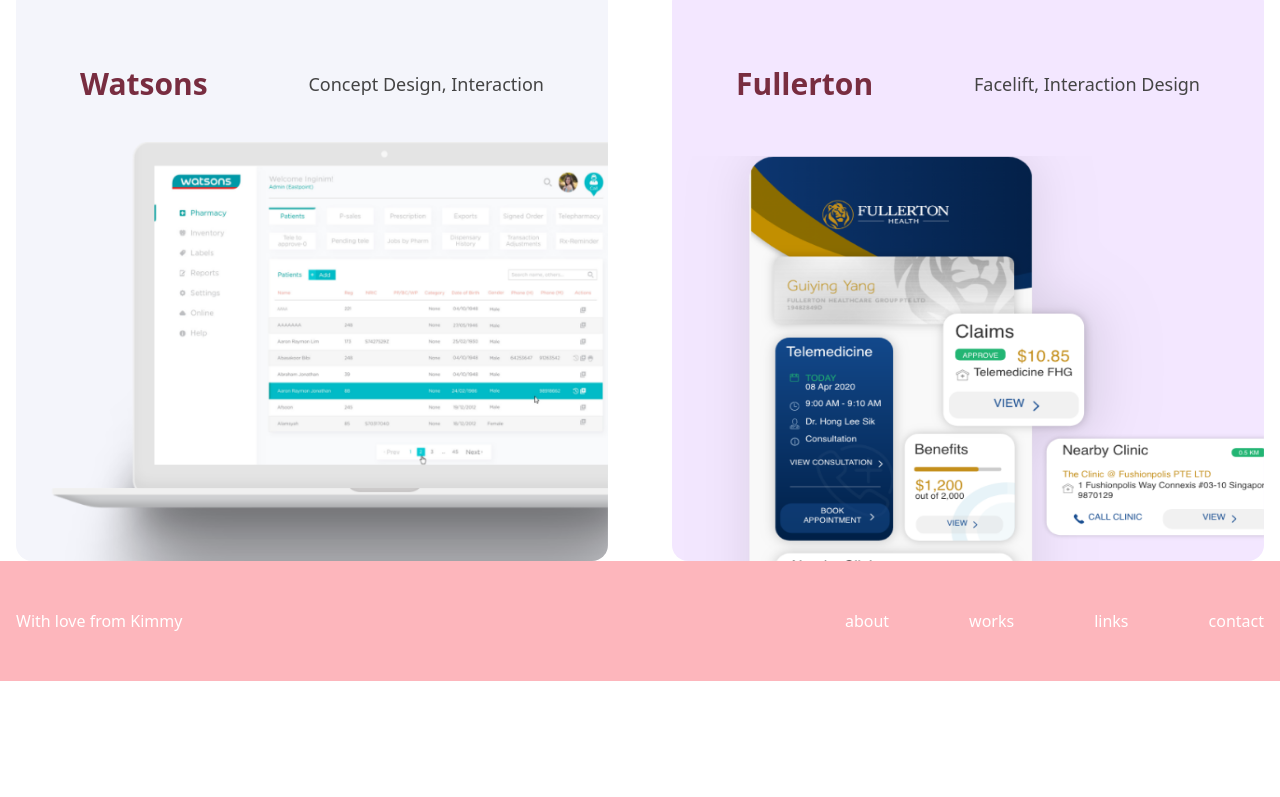
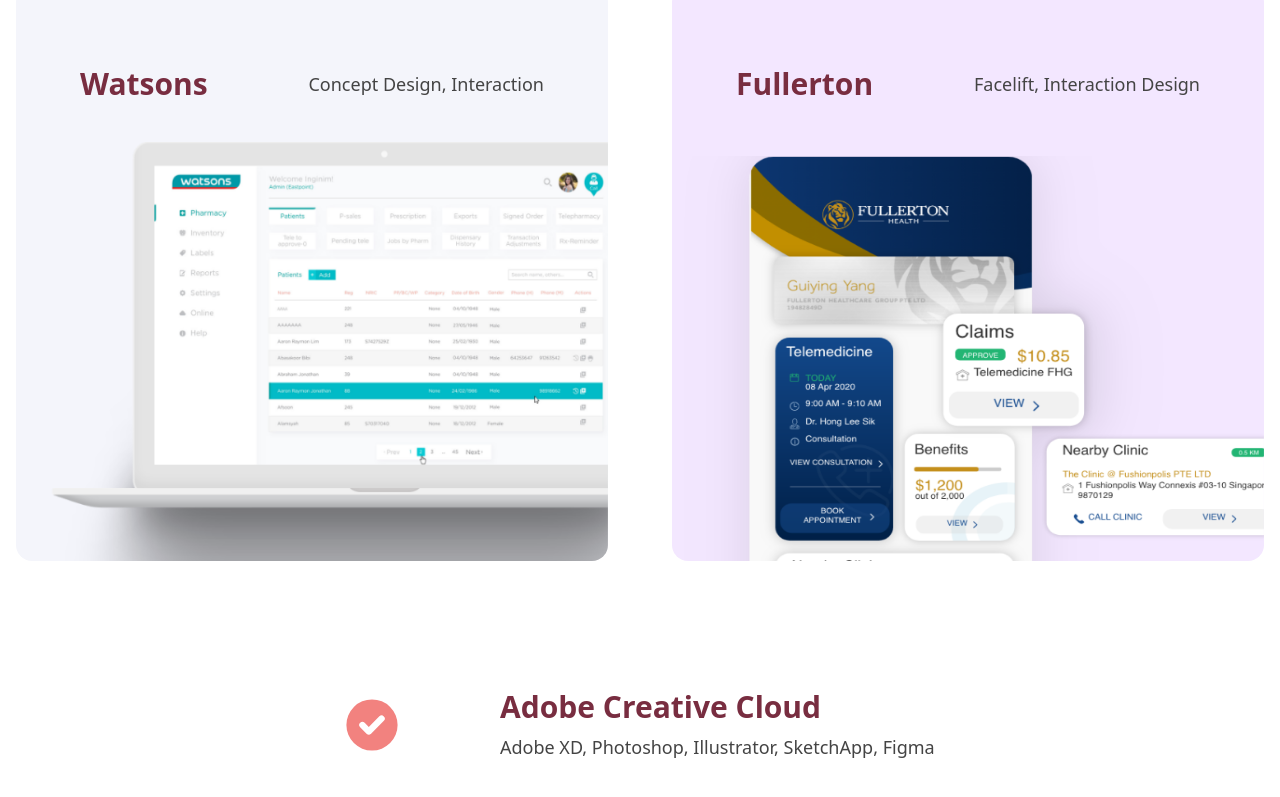
Before and after one commit to psongpin/kimifaery, a Next.js app: page / in a window 1280 px wide. Shown: the part 1991-2788 px from the top of the page. Before the commit the page ends 2672 px from the top, so only its background shows below. Built offline with nearby package versions, Linux system fonts and the light colour scheme.

Commit message:
style: skill section

```diff
--- a/components/Home/ShowcaseSection.tsx
+++ b/components/Home/ShowcaseSection.tsx
@@ -1,11 +1,19 @@
 import clsx from 'clsx'
-import { showcaseContents } from 'constants/home'
 import Image from 'next/image'
+import styled from 'styled-components'
+
+import { introductionContents, showcaseContents } from 'constants/home'
+
+const SkillDisplay = styled.div`
+  max-width: 600px;
+  width: 100%;
+`
 
 const ShowcaseSection: React.FC = () => {
   return (
     <section className="pt-32">
       <div className="container">
+        {/* Boxed contents */}
         <h2 className="text-pink-darker text-4xl md:text-5xl font-bold mb-12">
           {showcaseContents.mainHeading}
         </h2>
@@ -52,6 +60,47 @@
             </div>
           ))}
         </div>
+
+        {/* Bullet content */}
+        <SkillDisplay
+          className={clsx(
+            'py-32 mx-auto',
+            'flex flex-col items-center gap-y-10 md:gap-y-16'
+          )}
+        >
+          {introductionContents.skills.map(skill => (
+            <div
+              className={clsx(
+                'flex justify-between md:items-center gap-x-10 md:gap-x-24',
+                'w-full'
+              )}
+            >
+              <div className="text-pink-dark">
+                <svg
+                  className="w-10 h-10 md:w-16 md:h-16"
+                  fill="currentColor"
+                  viewBox="0 0 20 20"
+                  xmlns="http://www.w3.org/2000/svg"
+                >
+                  <path
+                    fillRule="evenodd"
+                    d="M10 18a8 8 0 100-16 8 8 0 000 16zm3.707-9.293a1 1 0 00-1.414-1.414L9 10.586 7.707 9.293a1 1 0 00-1.414 1.414l2 2a1 1 0 001.414 0l4-4z"
+                    clipRule="evenodd"
+                  />
+                </svg>
+              </div>
+
+              <div className="flex-1">
+                <h3 className="text-pink-darker font-bold text-3xl mb-2">
+                  {skill.title}
+                </h3>
+                <p className="text-lg text-gray-semi-dark">
+                  {skill.description}
+                </p>
+              </div>
+            </div>
+          ))}
+        </SkillDisplay>
       </div>
     </section>
   )
--- a/constants/home.ts
+++ b/constants/home.ts
@@ -31,6 +31,20 @@
       imgH: 222,
     },
   ],
+  skills: [
+    {
+      title: 'Adobe Creative Cloud',
+      description: 'Adobe XD, Photoshop, Illustrator, SketchApp, Figma',
+    },
+    {
+      title: 'Project Management',
+      description: 'Jira, Trello, Monday, Slack, Asana',
+    },
+    {
+      title: 'Special Mention',
+      description: 'Discord, Nintendo Switch, Overwatch, Genshin Impact',
+    },
+  ],
 }
 
 export const showcaseContents = {
```
